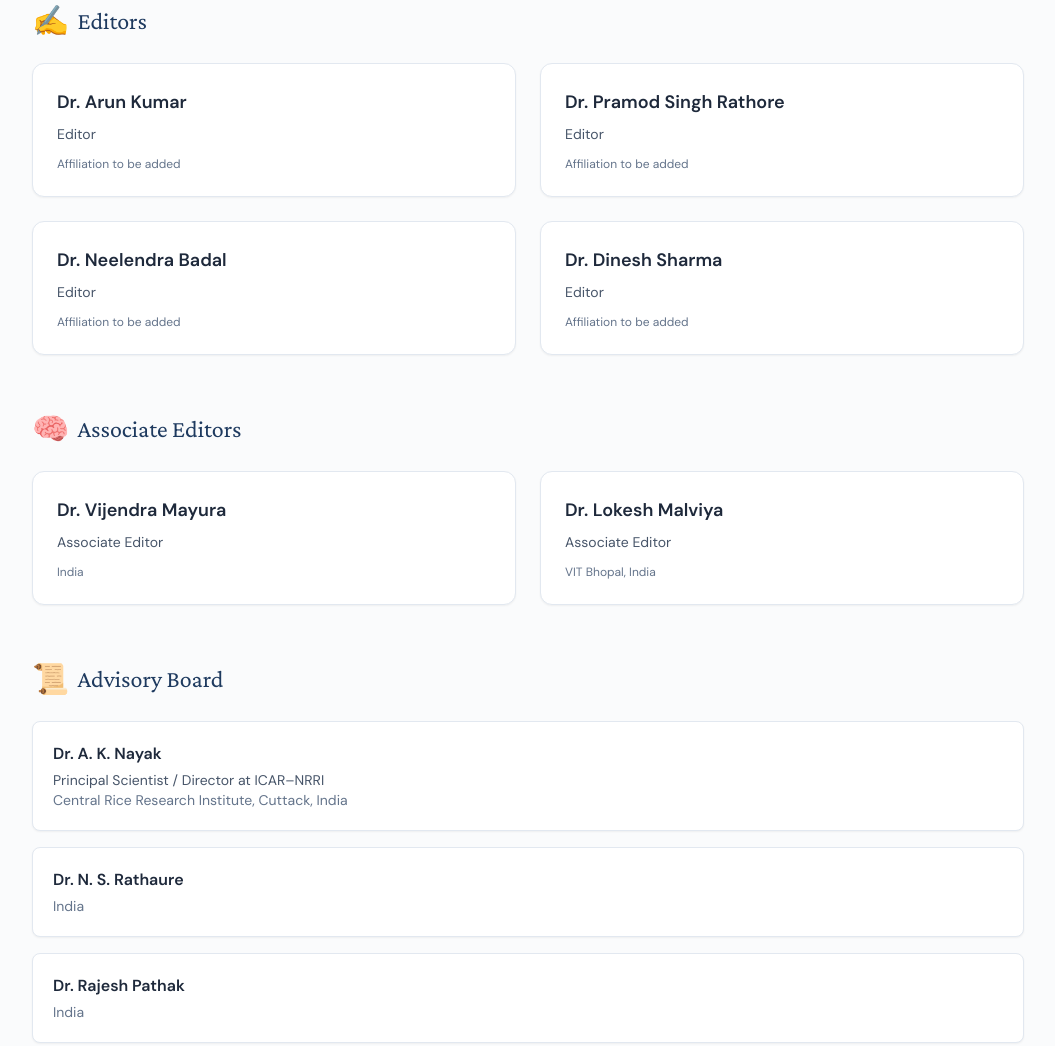
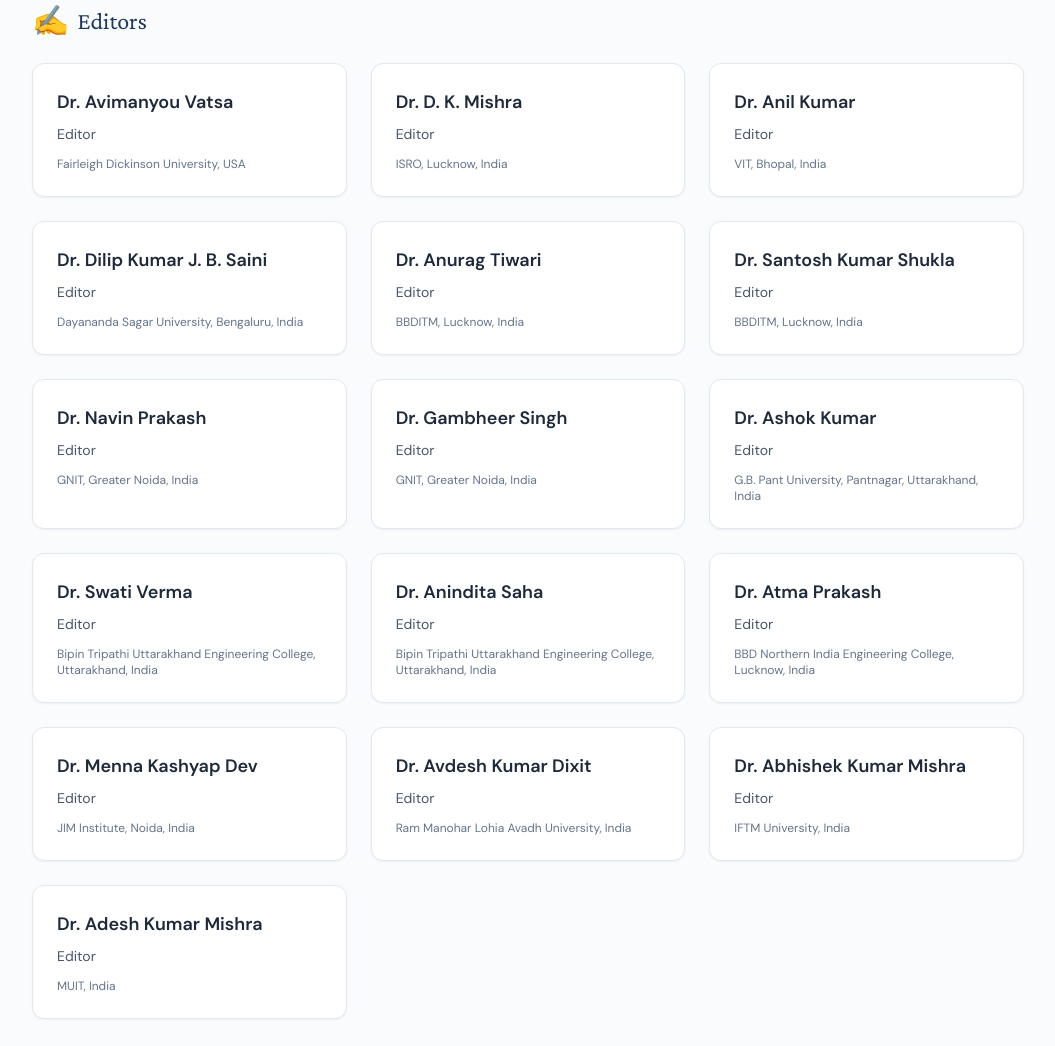
Before and after one commit to bhupmark/journal-platform, a website: page public/pages/editorial-board.html in a window 1280 px wide. Shown: the part 862-1908 px from the top of the page, without its empty margins (112-1167 px from the left). Drawn offline with nearby package versions, Linux system fonts and the light colour scheme.

Commit message:
feat: Add all 16 editors to editorial board page

```diff
--- a/public/pages/editorial-board.html
+++ b/public/pages/editorial-board.html
@@ -63,26 +63,86 @@
       <h2 class="font-heading text-2xl text-[var(--color-primary)] mb-6 flex items-center gap-2">
         <span class="text-3xl">✍️</span> Editors
       </h2>
-      <div class="grid md:grid-cols-2 gap-6">
+      <div class="grid md:grid-cols-2 lg:grid-cols-3 gap-6">
         <div class="bg-white rounded-xl border border-slate-200 p-6 shadow-sm hover:shadow-md transition">
-          <p class="font-semibold text-slate-800 text-lg">Dr. Arun Kumar</p>
+          <p class="font-semibold text-slate-800 text-lg">Dr. Avimanyou Vatsa</p>
           <p class="text-slate-600 text-sm mt-2">Editor</p>
-          <p class="text-slate-500 text-xs mt-3">Affiliation to be added</p>
+          <p class="text-slate-500 text-xs mt-3">Fairleigh Dickinson University, USA</p>
         </div>
         <div class="bg-white rounded-xl border border-slate-200 p-6 shadow-sm hover:shadow-md transition">
-          <p class="font-semibold text-slate-800 text-lg">Dr. Pramod Singh Rathore</p>
+          <p class="font-semibold text-slate-800 text-lg">Dr. D. K. Mishra</p>
           <p class="text-slate-600 text-sm mt-2">Editor</p>
-          <p class="text-slate-500 text-xs mt-3">Affiliation to be added</p>
+          <p class="text-slate-500 text-xs mt-3">ISRO, Lucknow, India</p>
         </div>
         <div class="bg-white rounded-xl border border-slate-200 p-6 shadow-sm hover:shadow-md transition">
-          <p class="font-semibold text-slate-800 text-lg">Dr. Neelendra Badal</p>
+          <p class="font-semibold text-slate-800 text-lg">Dr. Anil Kumar</p>
           <p class="text-slate-600 text-sm mt-2">Editor</p>
-          <p class="text-slate-500 text-xs mt-3">Affiliation to be added</p>
+          <p class="text-slate-500 text-xs mt-3">VIT, Bhopal, India</p>
         </div>
         <div class="bg-white rounded-xl border border-slate-200 p-6 shadow-sm hover:shadow-md transition">
-          <p class="font-semibold text-slate-800 text-lg">Dr. Dinesh Sharma</p>
+          <p class="font-semibold text-slate-800 text-lg">Dr. Dilip Kumar J. B. Saini</p>
           <p class="text-slate-600 text-sm mt-2">Editor</p>
-          <p class="text-slate-500 text-xs mt-3">Affiliation to be added</p>
+          <p class="text-slate-500 text-xs mt-3">Dayananda Sagar University, Bengaluru, India</p>
+        </div>
+        <div class="bg-white rounded-xl border border-slate-200 p-6 shadow-sm hover:shadow-md transition">
+          <p class="font-semibold text-slate-800 text-lg">Dr. Anurag Tiwari</p>
+          <p class="text-slate-600 text-sm mt-2">Editor</p>
+          <p class="text-slate-500 text-xs mt-3">BBDITM, Lucknow, India</p>
+        </div>
+        <div class="bg-white rounded-xl border border-slate-200 p-6 shadow-sm hover:shadow-md transition">
+          <p class="font-semibold text-slate-800 text-lg">Dr. Santosh Kumar Shukla</p>
+          <p class="text-slate-600 text-sm mt-2">Editor</p>
+          <p class="text-slate-500 text-xs mt-3">BBDITM, Lucknow, India</p>
+        </div>
+        <div class="bg-white rounded-xl border border-slate-200 p-6 shadow-sm hover:shadow-md transition">
+          <p class="font-semibold text-slate-800 text-lg">Dr. Navin Prakash</p>
+          <p class="text-slate-600 text-sm mt-2">Editor</p>
+          <p class="text-slate-500 text-xs mt-3">GNIT, Greater Noida, India</p>
+        </div>
+        <div class="bg-white rounded-xl border border-slate-200 p-6 shadow-sm hover:shadow-md transition">
+          <p class="font-semibold text-slate-800 text-lg">Dr. Gambheer Singh</p>
+          <p class="text-slate-600 text-sm mt-2">Editor</p>
+          <p class="text-slate-500 text-xs mt-3">GNIT, Greater Noida, India</p>
+        </div>
+        <div class="bg-white rounded-xl border border-slate-200 p-6 shadow-sm hover:shadow-md transition">
+          <p class="font-semibold text-slate-800 text-lg">Dr. Ashok Kumar</p>
+          <p class="text-slate-600 text-sm mt-2">Editor</p>
+          <p class="text-slate-500 text-xs mt-3">G.B. Pant University, Pantnagar, Uttarakhand, India</p>
+        </div>
+        <div class="bg-white rounded-xl border border-slate-200 p-6 shadow-sm hover:shadow-md transition">
+          <p class="font-semibold text-slate-800 text-lg">Dr. Swati Verma</p>
+          <p class="text-slate-600 text-sm mt-2">Editor</p>
+          <p class="text-slate-500 text-xs mt-3">Bipin Tripathi Uttarakhand Engineering College, Uttarakhand, India</p>
+        </div>
+        <div class="bg-white rounded-xl border border-slate-200 p-6 shadow-sm hover:shadow-md transition">
+          <p class="font-semibold text-slate-800 text-lg">Dr. Anindita Saha</p>
+          <p class="text-slate-600 text-sm mt-2">Editor</p>
+          <p class="text-slate-500 text-xs mt-3">Bipin Tripathi Uttarakhand Engineering College, Uttarakhand, India</p>
+        </div>
+        <div class="bg-white rounded-xl border border-slate-200 p-6 shadow-sm hover:shadow-md transition">
+          <p class="font-semibold text-slate-800 text-lg">Dr. Atma Prakash</p>
+          <p class="text-slate-600 text-sm mt-2">Editor</p>
+          <p class="text-slate-500 text-xs mt-3">BBD Northern India Engineering College, Lucknow, India</p>
+        </div>
+        <div class="bg-white rounded-xl border border-slate-200 p-6 shadow-sm hover:shadow-md transition">
+          <p class="font-semibold text-slate-800 text-lg">Dr. Menna Kashyap Dev</p>
+          <p class="text-slate-600 text-sm mt-2">Editor</p>
+          <p class="text-slate-500 text-xs mt-3">JIM Institute, Noida, India</p>
+        </div>
+        <div class="bg-white rounded-xl border border-slate-200 p-6 shadow-sm hover:shadow-md transition">
+          <p class="font-semibold text-slate-800 text-lg">Dr. Avdesh Kumar Dixit</p>
+          <p class="text-slate-600 text-sm mt-2">Editor</p>
+          <p class="text-slate-500 text-xs mt-3">Ram Manohar Lohia Avadh University, India</p>
+        </div>
+        <div class="bg-white rounded-xl border border-slate-200 p-6 shadow-sm hover:shadow-md transition">
+          <p class="font-semibold text-slate-800 text-lg">Dr. Abhishek Kumar Mishra</p>
+          <p class="text-slate-600 text-sm mt-2">Editor</p>
+          <p class="text-slate-500 text-xs mt-3">IFTM University, India</p>
+        </div>
+        <div class="bg-white rounded-xl border border-slate-200 p-6 shadow-sm hover:shadow-md transition">
+          <p class="font-semibold text-slate-800 text-lg">Dr. Adesh Kumar Mishra</p>
+          <p class="text-slate-600 text-sm mt-2">Editor</p>
+          <p class="text-slate-500 text-xs mt-3">MUIT, India</p>
         </div>
       </div>
     </section>
```
